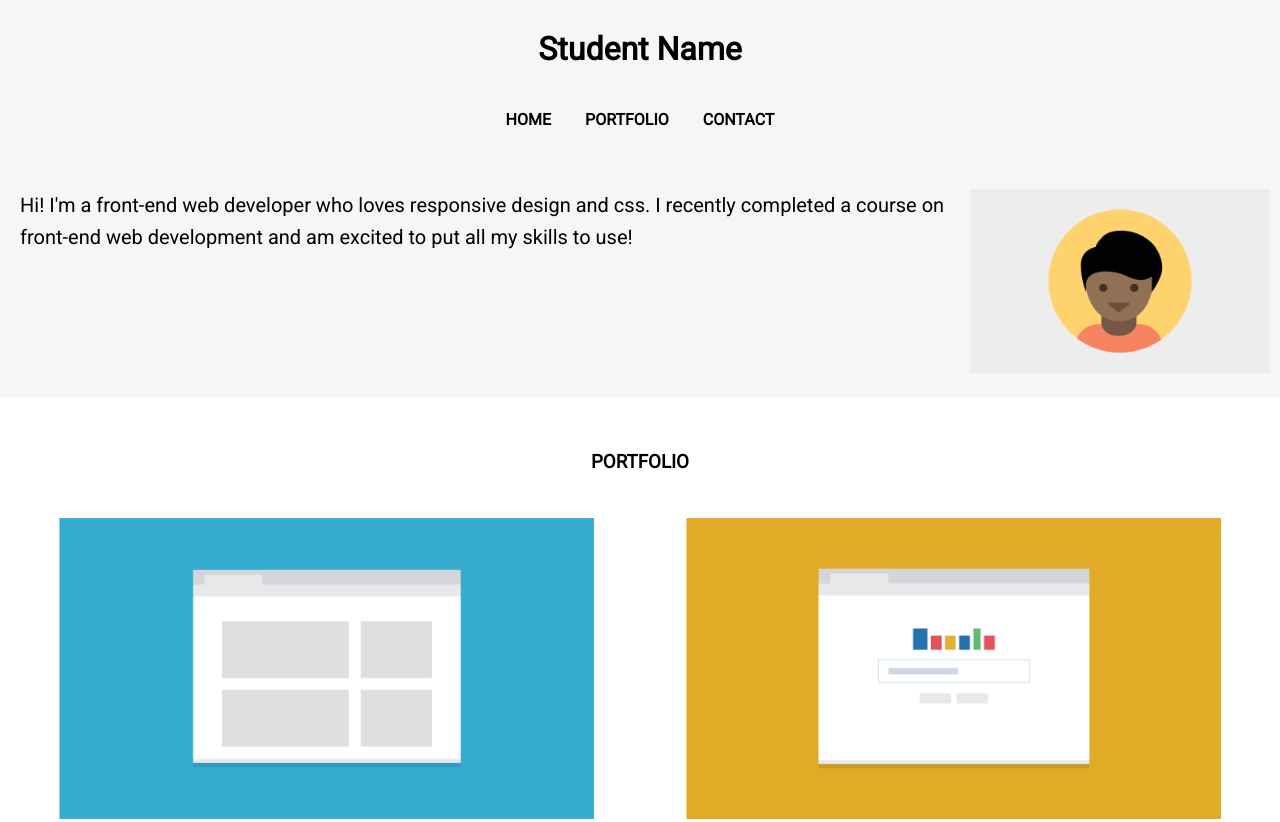
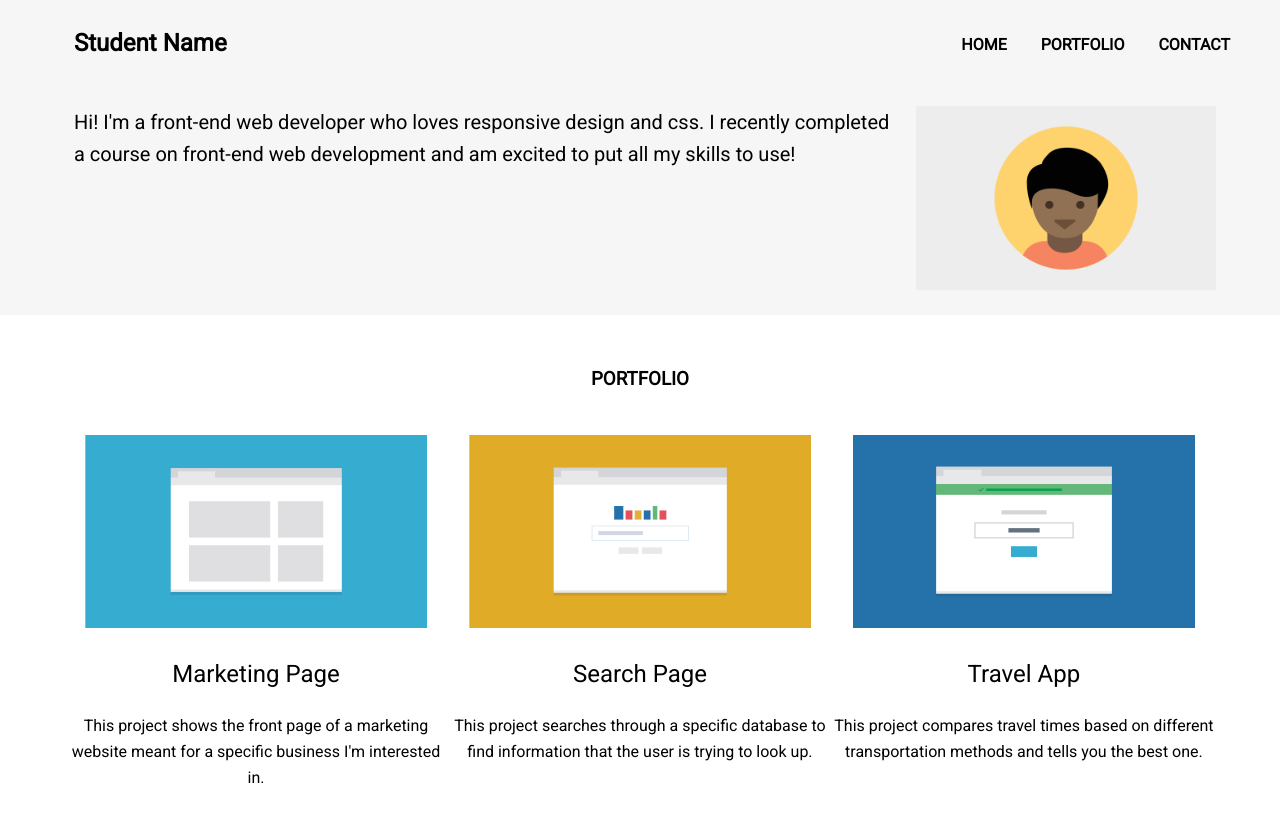
Before and after one commit to hkvenner/responsive-layout, a plain HTML site: page index.html in a window 1280 px wide. Shown: the top 822 px of the page. Drawn offline with Linux system fonts and the light colour scheme.

Commit message:
uploaded 1024px version of responsive layout

```diff
--- a/css/styles.css
+++ b/css/styles.css
@@ -268,3 +268,55 @@ footer{
     }*/
 
 }
+
+@media (min-width: 1024px){
+  .Portfolio {
+    width: 90%;
+    margin-left: 5%;
+    margin-right: 5%;
+  }
+
+  .col {
+    width: 33.333%;
+    padding-left: 2px;
+    padding-right: 2px;
+  }
+
+  .name{
+    display: inline-block;
+    float: left;
+    padding-left: 10px;
+  }
+
+  .main-header {
+    position: relative;
+  }
+
+  .main-nav {
+    /*float: right;*/
+    display: inline;
+    position: absolute;
+    text-align: right;
+    padding-right: 35px;
+    left:0;
+    top: 0;
+  }
+
+  .main-nav li {
+    /*float: left;*/
+    display: inline-block;
+  }
+
+  .main-header h1 {
+    font-size: 1.5em;
+  }
+
+  .main-header, .about {
+    padding-left: 5%;
+    padding-right: 5%;
+  }
+
+  .about {
+    padding-top: 20px;
+  }
+}
--- a/index.html
+++ b/index.html
@@ -10,7 +10,7 @@
   </head>
   <body>
     <div class="wrap">
-      <header class="main-header">
+      <header class="main-header clearfix">
         <h1 class="name" id="student-name"><a href="#">Student Name</a></h1>
         <ul class="main-nav">
           <li><a href="#">Home</a></li>
```
